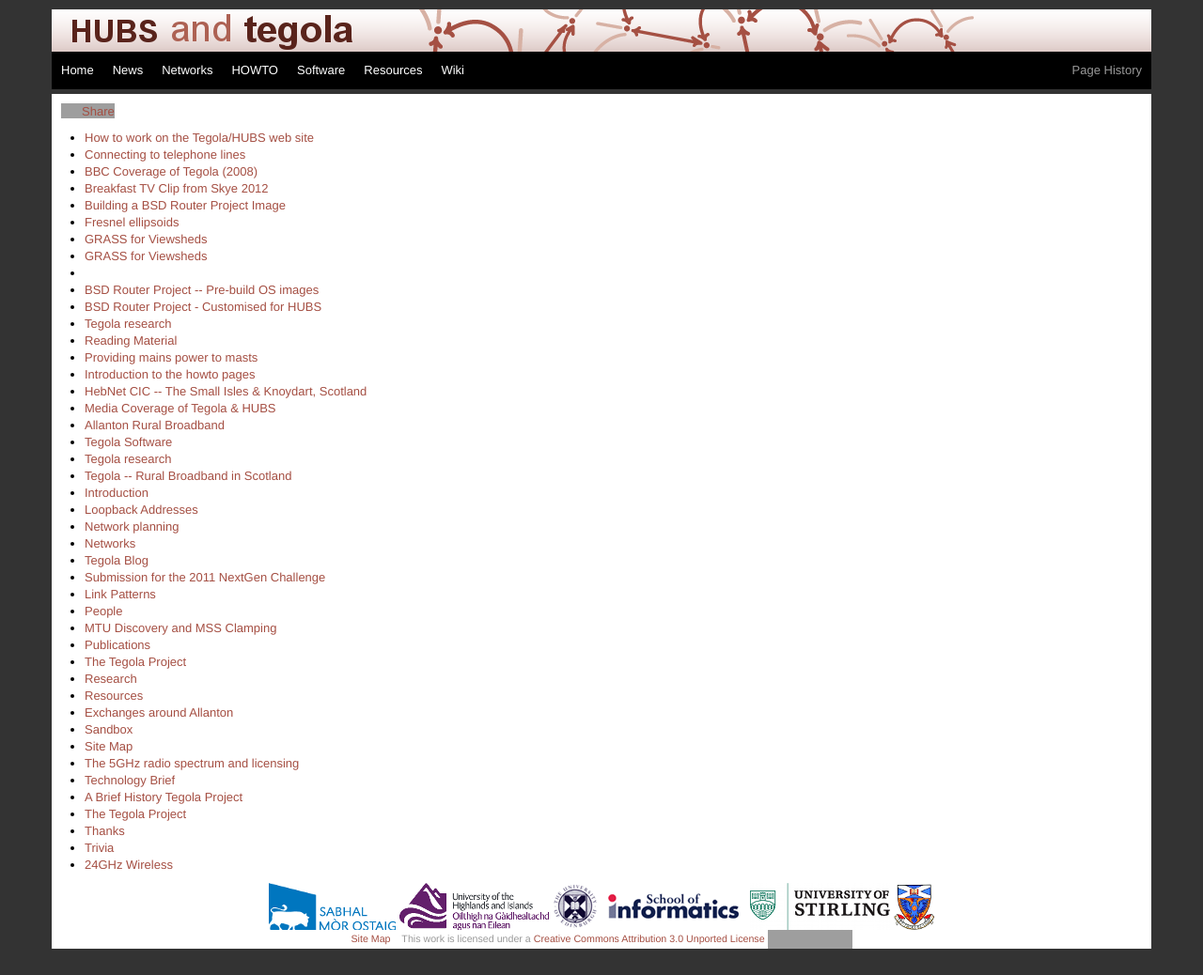
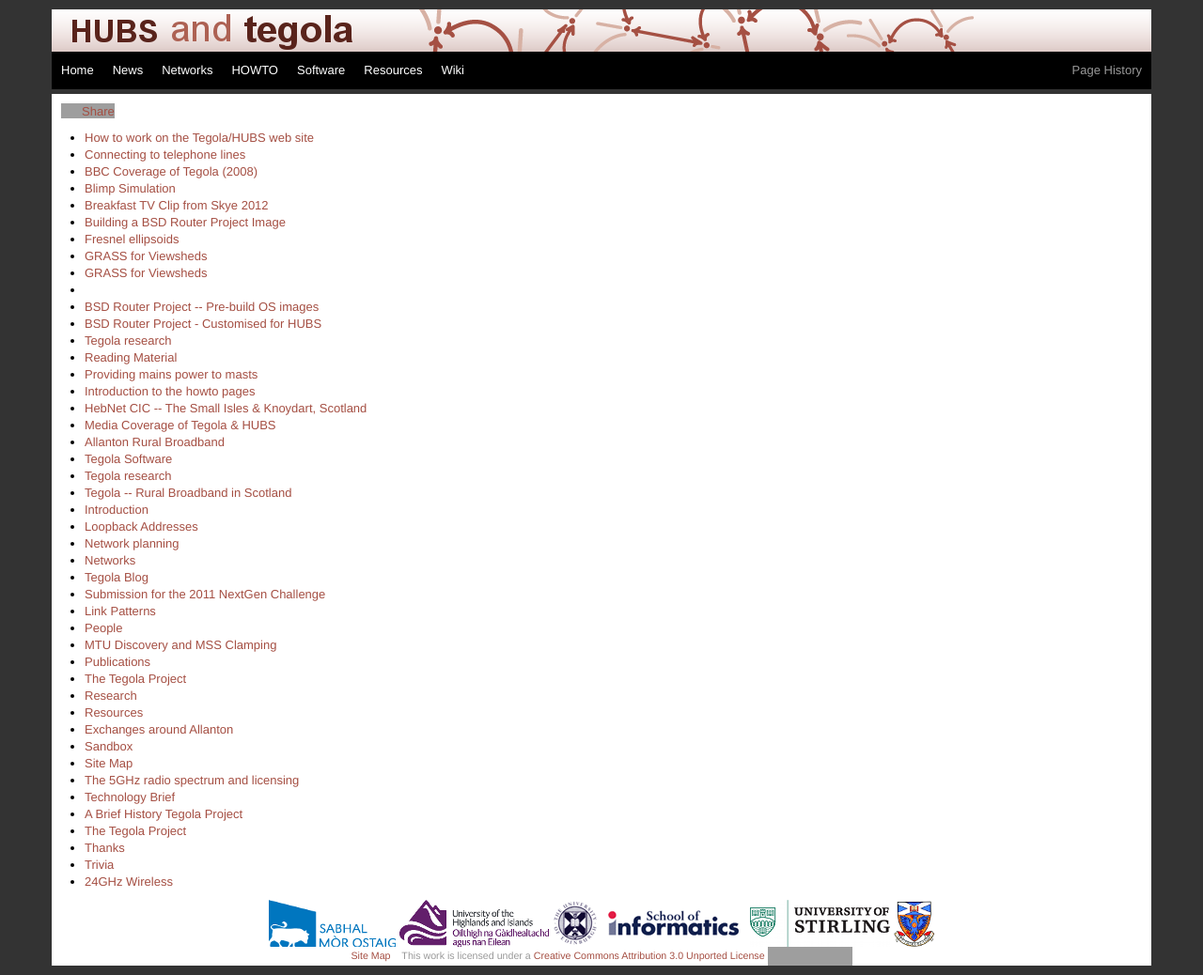
Before and after one commit to tegola-hubs/tegola-hubs.github.com, a Jekyll site: the page built from sitemap.html, in a window 1280 px wide and 1038 px high. Shown: the whole window at 94% size. Built offline with Jekyll 4.4.1, drawn with Linux system fonts in a browser that asks for light colours; grey boxes are pictures that could not be loaded.

Commit message:
fix header

```diff
--- a/misc/blimp.html
+++ b/misc/blimp.html
@@ -1,6 +1,8 @@
-----
+---
 layout: default
-----
+title: Blimp Simulation
+filename: misc/blimp.html
+---
     <style>
       .wire {
           fill: none;
```
